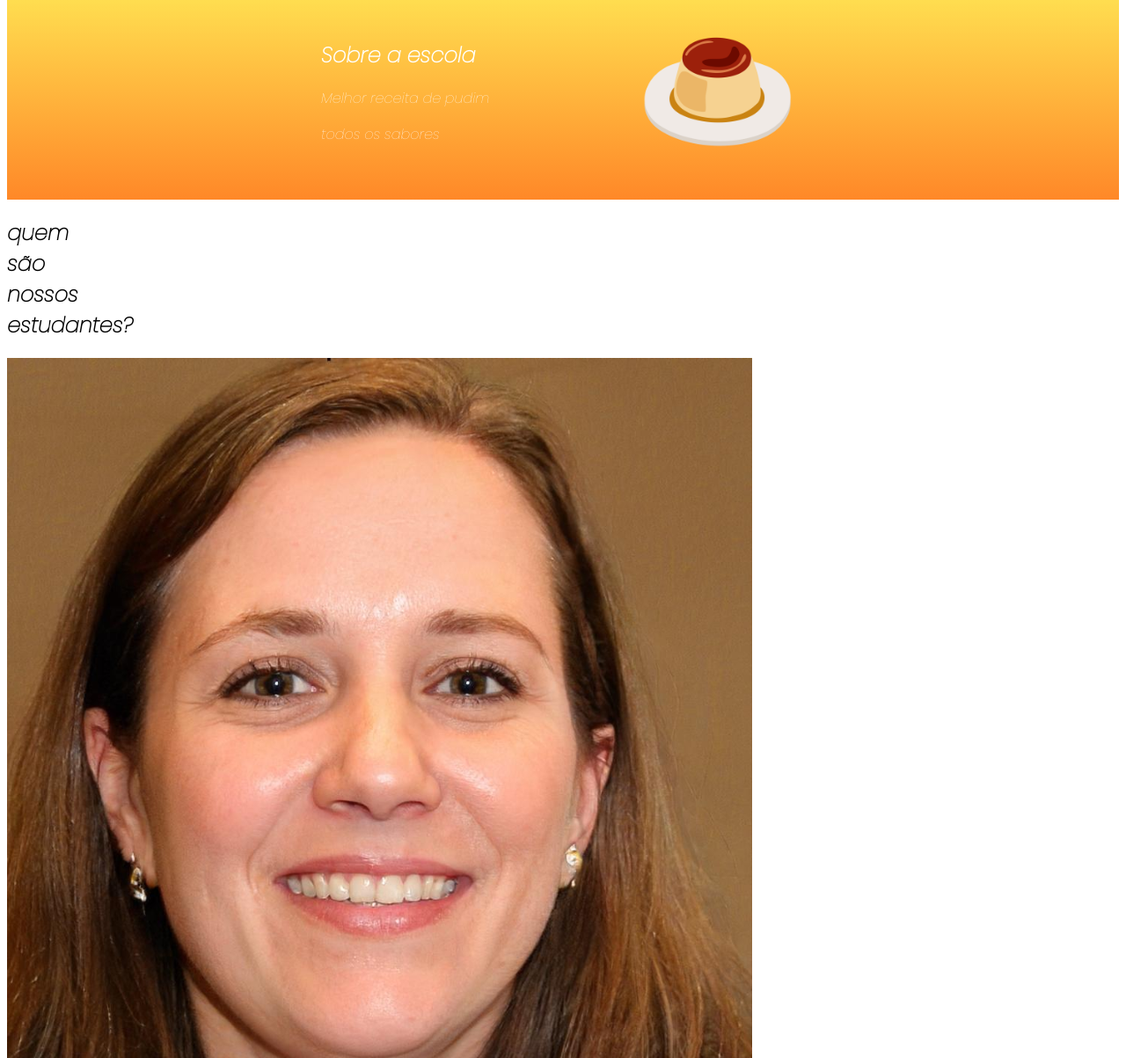
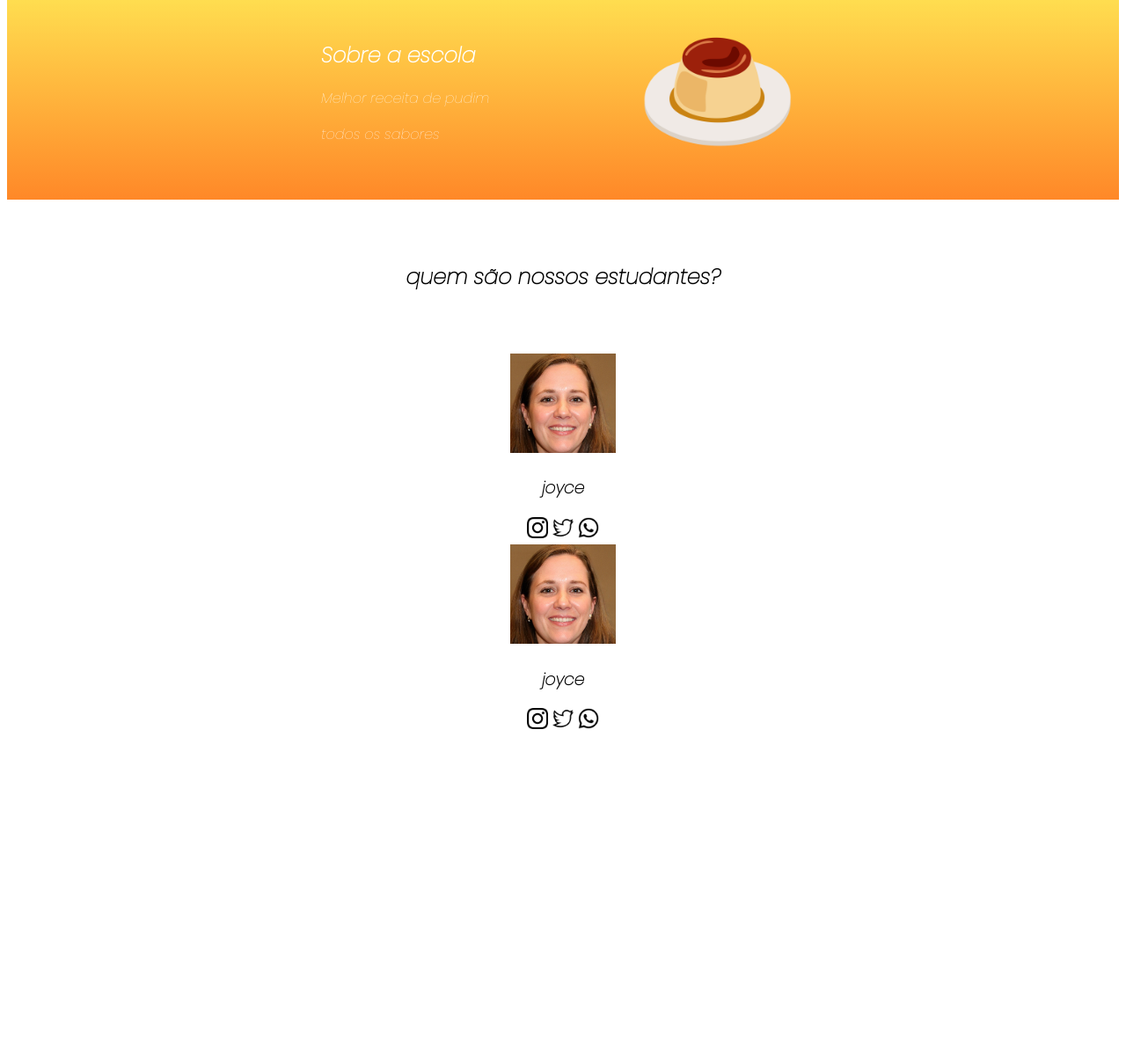
Before and after one commit to vitoriMartins/siteescola, a plain HTML site: page index.html in a window 1280 px wide. Shown: the part 208-1411 px from the top of the page at 88% size. After the commit the page ends 1052 px from the top, so only its background shows below. Drawn offline with Linux system fonts and the light colour scheme.

Commit message:
Add files via upload

```diff
--- a/index.html
+++ b/index.html
@@ -31,10 +31,26 @@
 <img class="imagem-pudim" src="cartoon-juicy-pudding-file-free-png.webp" alt="png pudim">
 </section>
 <section class="estudante">
-<h2 class="estudante-image">quem são nossos estudantes?</h2>
-<img src="pessoa.png" alt="Joyce">
-<h3 class="nome estudante"> joyce</h3>
-<img src="instagram.png" alt="icone instagram">
+<h2 class="estudante-titulo">quem são nossos estudantes?</h2>
+<div class="estudante-todos">
+    <span></span>
+<div class="estudante-div">
+<img class="estudante-image" src="pessoa.png" alt="Joyce">
+<h3 class="nome-estudante">joyce</h3>
+<a href="https://github.com/vitoriMartins"></a><img class="estudante-icone" src="instagram.png" alt="icone instagram">
+<img class="estudante-icone" src="twitter.png" alt="icone twitter">
+<img class="estudante-icone" src="whatsapp.png" alt="icone whatsapp">
+</div>
+<span></span>
+<span></span>
+<div class="estudante-div">
+    <img class="estudante-image" src="pessoa.png" alt="Joyce">
+    <h3 class="nome-estudante">joyce</h3>
+    <img class="estudante-icone" src="instagram.png" alt="icone instagram">
+    <img class="estudante-icone" src="twitter.png" alt="icone twitter">
+    <img class="estudante-icone" src="whatsapp.png" alt="icone whatsapp">
+    </div>
+</div>
 </section>
 </body>
 </html>
--- a/style.css
+++ b/style.css
@@ -46,6 +46,21 @@ body{font-family: 'Poppins', sans-serif;}
 .escola-titulo{
     padding: 24px 0;
 }
+.estudante-titulo{
+    text-align: center;
+    padding: 50px 0px;
+}
 .estudante-image{
-    width: 100px;
+    width: 120px;
 }
+.estudante-icone{
+    width: 24px;
+
+}
+.estudante-div{
+    text-align: center;
+}
+.estudantes-todos{
+    display: grid;
+    grid-template-columns: 20% 20% 20% 20%;
+}
```
Also changed, not shown: twitter.png (added), whatsapp.png (added).
